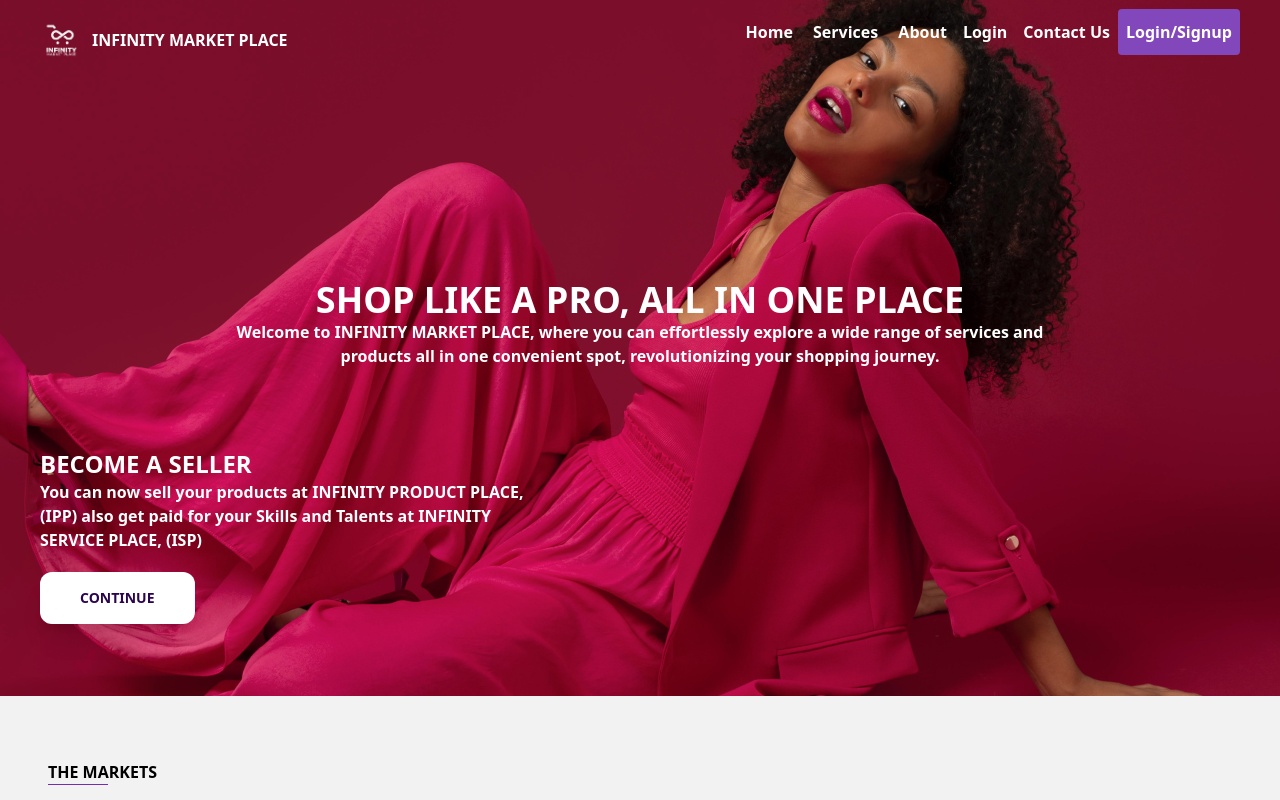
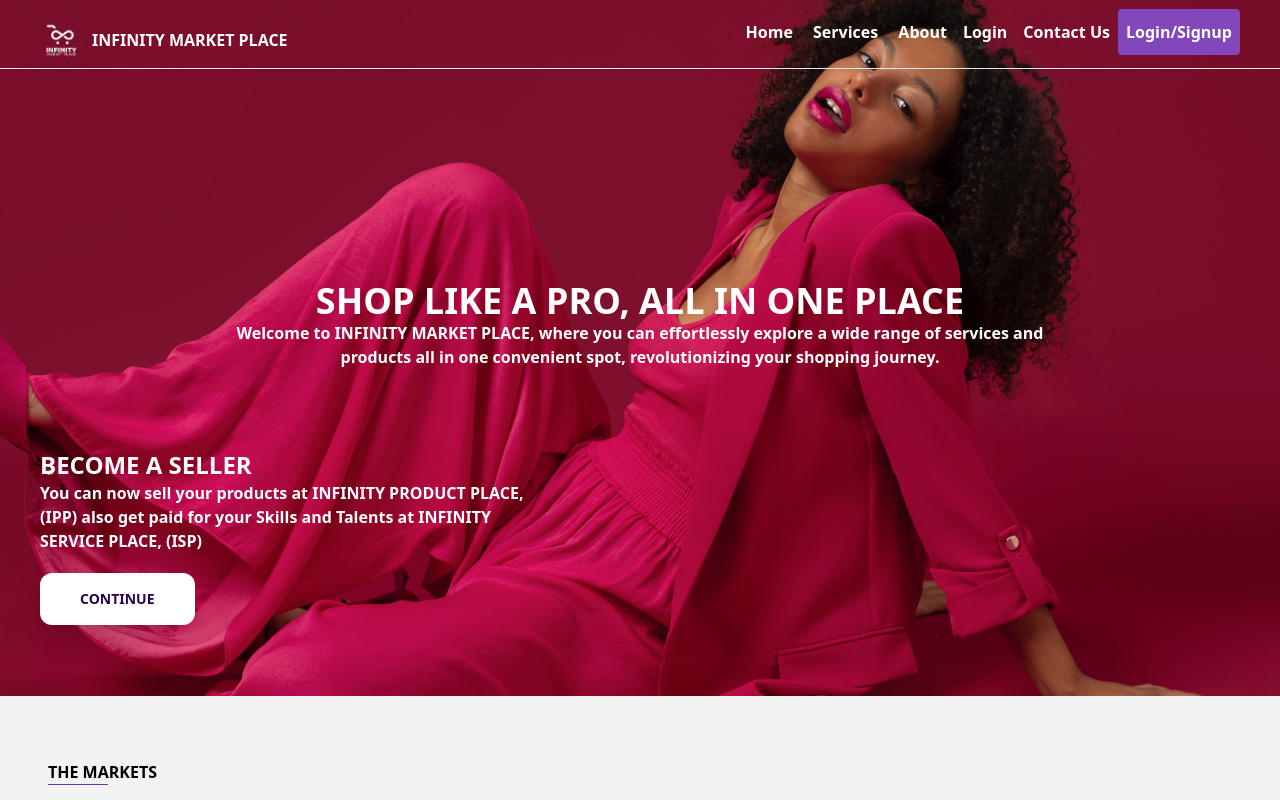
Before and after one commit to O-GDev/InfinityProductMarket, a React (Vite) app: page / in a window 1280 px wide. Shown: the top 800 px of the page. Built offline with nearby package versions, Linux system fonts and the light colour scheme.

Commit message:
first commit

```diff
--- a/src/component/navmenu.jsx
+++ b/src/component/navmenu.jsx
@@ -20,7 +20,7 @@
 
           </ul>
         </div>
-        {/* <hr></hr> */}
+        <hr style={{height:0.0001}} ></hr>
       </nav>
     </div>
     <Outlet />
```
